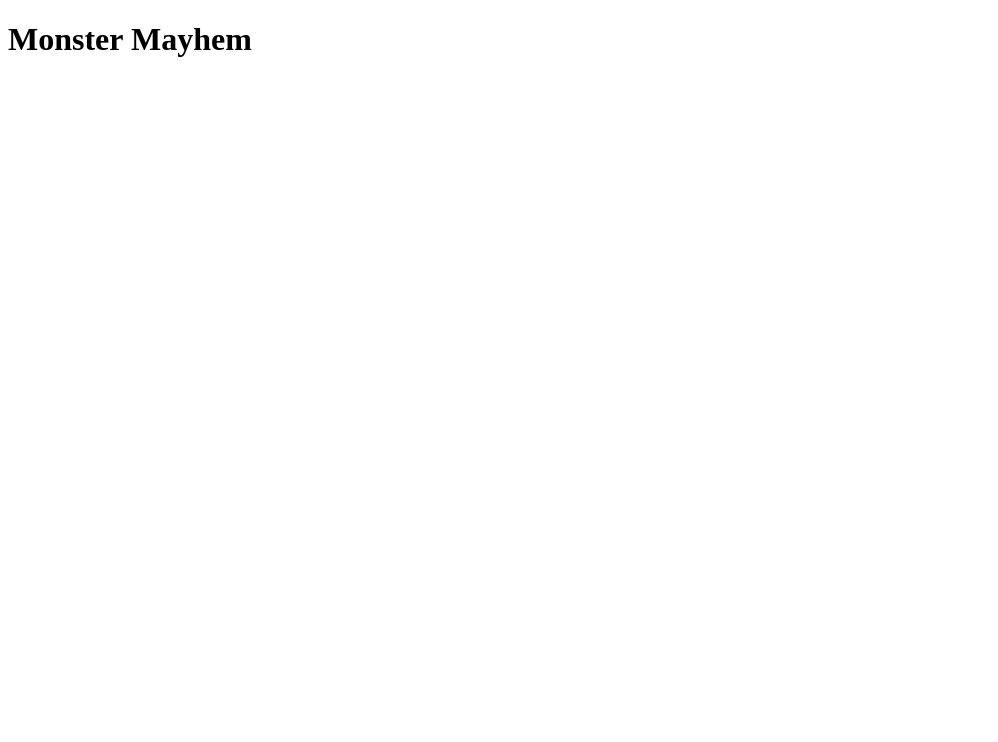
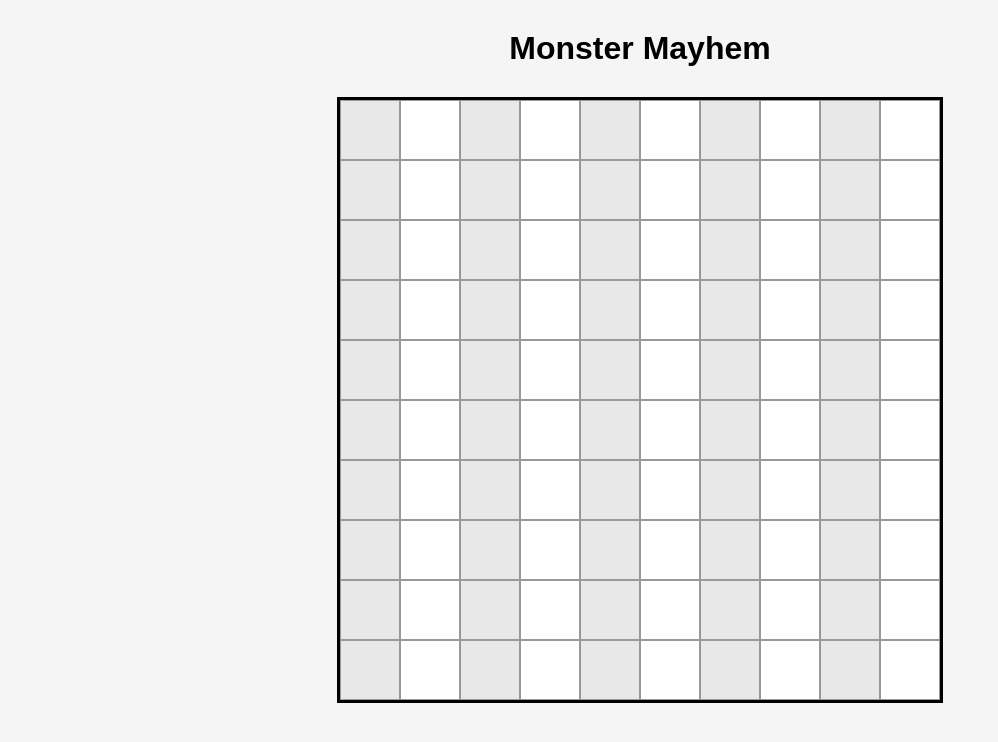
Before and after one commit to 2022245/monster-mayhem, a website: page views/index.html in a window 1280 px wide. Shown: the whole page, without its empty margins (0-998 px from the left). Drawn offline with Linux system fonts and the light colour scheme.

Commit message:
Create 10x10 game board

```diff
--- a/public/main.js
+++ b/public/main.js
@@ -0,0 +1,11 @@
+const board = document.getElementById("game-board");
+
+for (let i = 0; i < 100; i++) {
+
+    const square = document.createElement("div");
+
+    square.classList.add("square");
+
+    board.appendChild(square);
+
+}
--- a/public/style.css
+++ b/public/style.css
@@ -0,0 +1,37 @@
+body {
+    font-family: Arial, sans-serif;
+    background-color: #f5f5f5;
+    text-align: center;
+}
+
+h1 {
+    margin-top: 30px;
+}
+
+#game-board {
+    width: 600px;
+    height: 600px;
+    margin: 30px auto;
+
+    display: grid;
+    grid-template-columns: repeat(10, 1fr);
+    grid-template-rows: repeat(10, 1fr);
+
+    border: 3px solid black;
+}
+
+.square {
+    border: 1px solid #999;
+    display: flex;
+    justify-content: center;
+    align-items: center;
+    font-size: 20px;
+}
+
+.square:nth-child(even) {
+    background: white;
+}
+
+.square:nth-child(odd) {
+    background: #e8e8e8;
+}
--- a/views/index.html
+++ b/views/index.html
@@ -10,6 +10,10 @@
 
     <h1>Monster Mayhem</h1>
 
+    <div id="game-board">
+
+    </div>
+
     <script src="/main.js"></script>
 
 </body>
```
